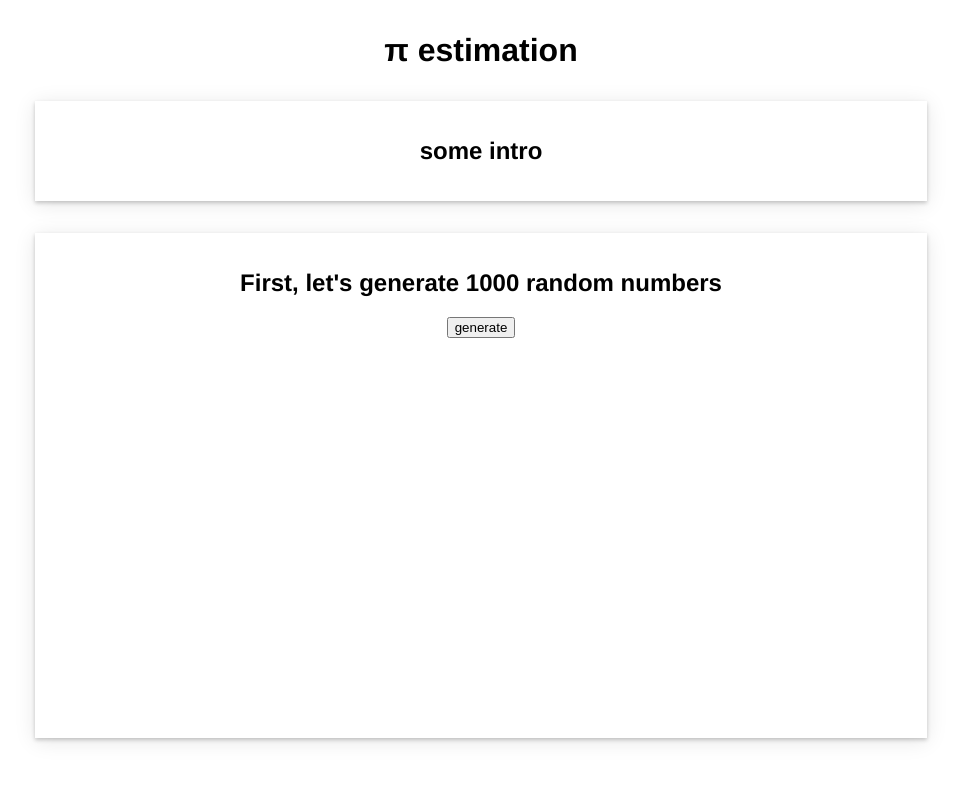
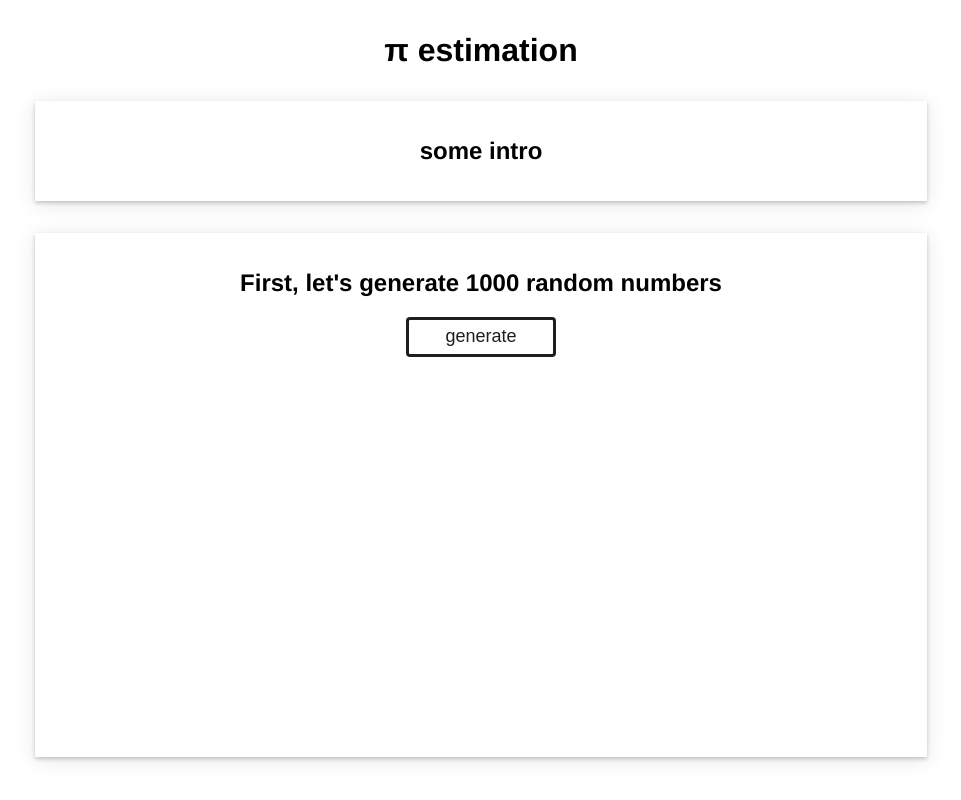
Before and after one commit to citrus-gat/pi-estimation, an Angular app: page / in a window 1280 px wide. Shown: the whole page, without its empty margins (159-1120 px from the left). Built offline with nearby package versions, Linux system fonts and the light colour scheme.

Commit message:
added button styles

```diff
--- a/src/styles.css
+++ b/src/styles.css
@@ -1,4 +1,8 @@
 /* You can add global styles to this file, and also import other style files */
+:root {
+  --dark: #1e1e1e;
+}
+
 body {
   font-family: Helvetica, Arial, Helvetica, sans-serif;
 }
@@ -10,3 +14,20 @@ p {
 .digit {
   font-family: Courier, monospace, 'Courier New';
 }
+
+.btn {
+  width: 150px;
+  height: 40px;
+  font-size: large;
+  background-color: white;
+  color: var(--dark);
+  border: 3px solid var(--dark);
+  border-radius: 4px;
+
+  transition-duration: 0.1s;
+}
+
+.btn:hover {
+  background-color: var(--dark);
+  color: white;
+}
```
